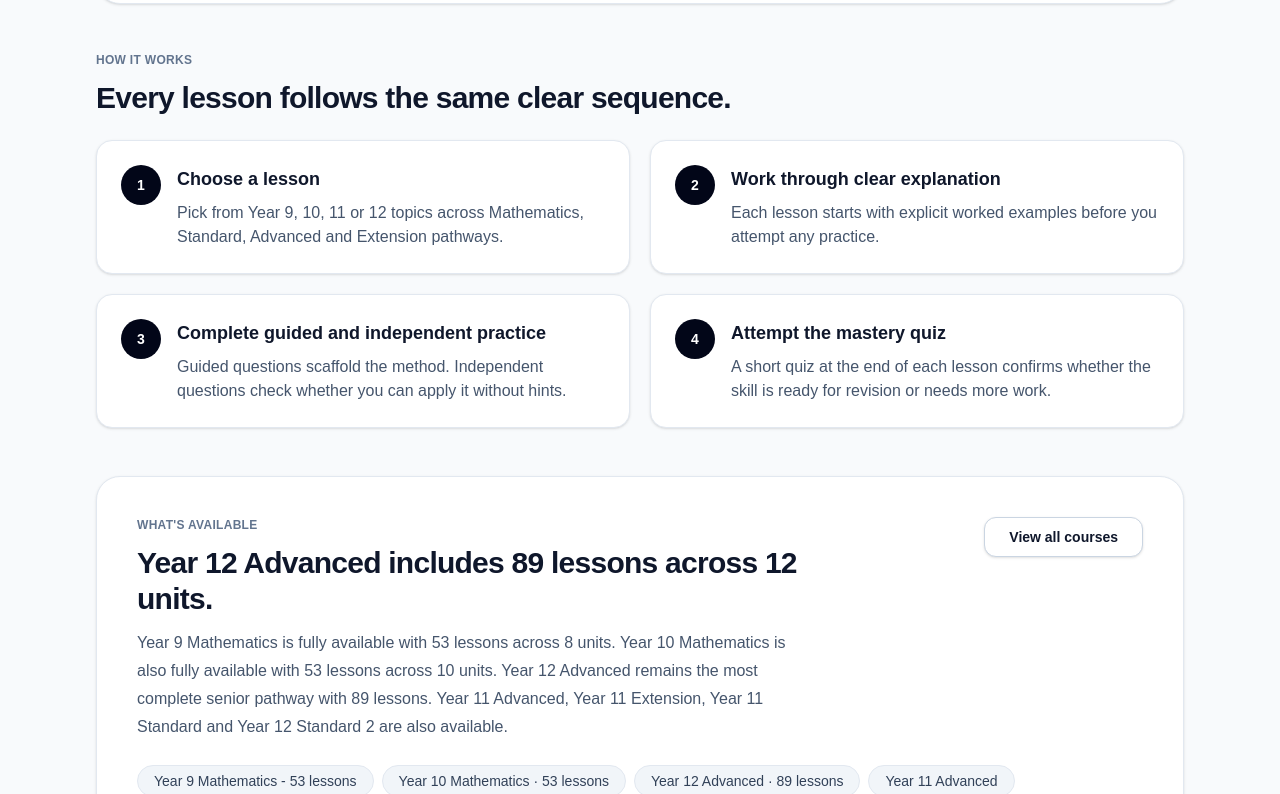
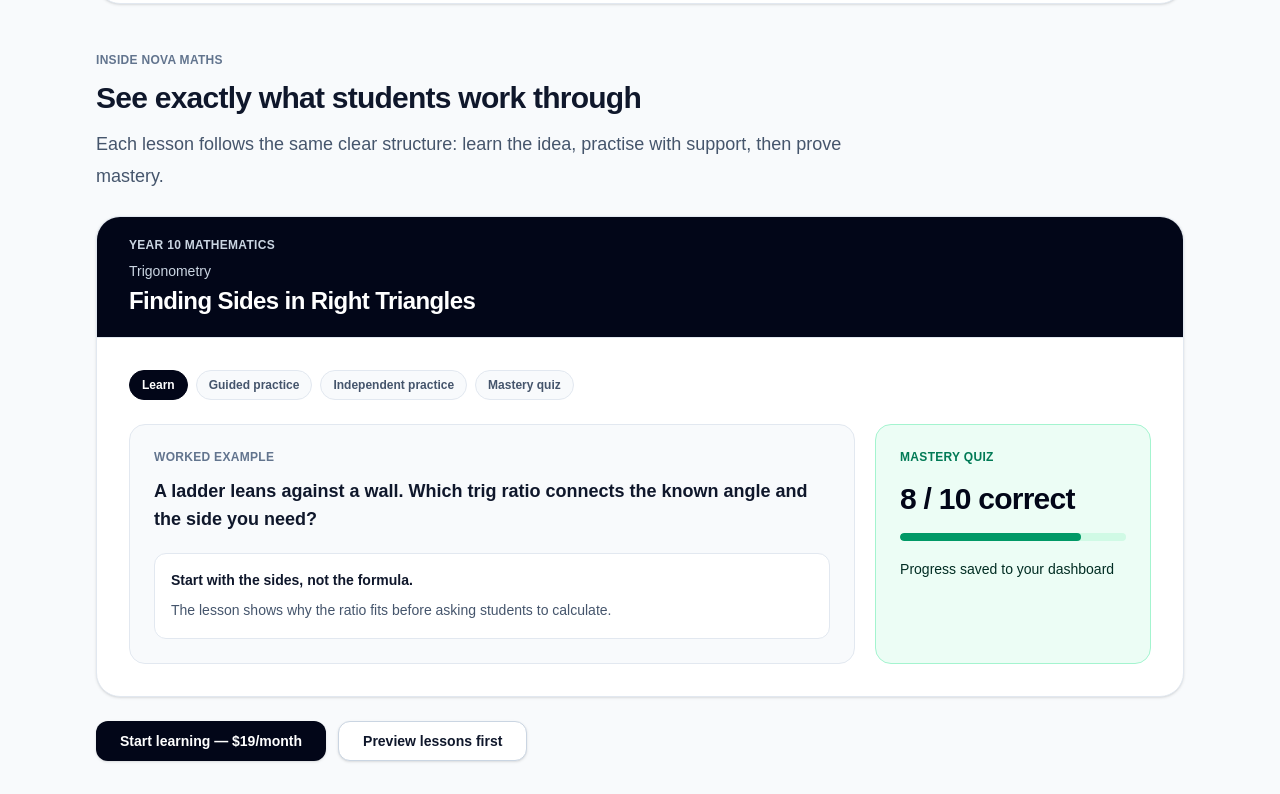
Before and after one commit to xiharbingerix/hsc-maths-coach, a Next.js app: page / in a window 1280 px wide. Shown: the part 646-1440 px from the top of the page. Built offline with nearby package versions, Linux system fonts and the light colour scheme; no server answers.

Commit message:
Add homepage product preview

```diff
--- a/app/page.tsx
+++ b/app/page.tsx
@@ -202,6 +202,98 @@ export default function Home() {
         </section>
 
         <section className="space-y-6">
+          <div className="max-w-3xl">
+            <SectionLabel>Inside Nova Maths</SectionLabel>
+            <h2 className="mt-3 text-3xl font-bold tracking-tight text-slate-900">
+              See exactly what students work through
+            </h2>
+            <p className="mt-3 text-lg leading-8 text-slate-600">
+              Each lesson follows the same clear structure: learn the idea,
+              practise with support, then prove mastery.
+            </p>
+          </div>
+
+          <div className="overflow-hidden rounded-3xl border border-slate-200 bg-white shadow-sm">
+            <div className="border-b border-slate-200 bg-slate-950 px-6 py-5 text-white md:px-8">
+              <p className="text-xs font-semibold uppercase tracking-wide text-slate-300">
+                Year 10 Mathematics
+              </p>
+              <p className="mt-2 text-sm font-medium text-slate-300">
+                Trigonometry
+              </p>
+              <h3 className="mt-1 text-2xl font-bold tracking-tight">
+                Finding Sides in Right Triangles
+              </h3>
+            </div>
+
+            <div className="p-6 md:p-8">
+              <div className="flex flex-wrap gap-2">
+                {[
+                  "Learn",
+                  "Guided practice",
+                  "Independent practice",
+                  "Mastery quiz",
+                ].map((step, index) => (
+                  <span
+                    key={step}
+                    className={`rounded-full border px-3 py-1.5 text-xs font-semibold ${
+                      index === 0
+                        ? "border-slate-950 bg-slate-950 text-white"
+                        : "border-slate-200 bg-slate-50 text-slate-600"
+                    }`}
+                  >
+                    {step}
+                  </span>
+                ))}
+              </div>
+
+              <div className="mt-6 grid gap-5 lg:grid-cols-[1fr_0.38fr]">
+                <div className="rounded-2xl border border-slate-200 bg-slate-50 p-5 md:p-6">
+                  <p className="text-xs font-semibold uppercase tracking-wide text-slate-500">
+                    Worked example
+                  </p>
+                  <p className="mt-3 text-lg font-semibold leading-7 text-slate-900">
+                    A ladder leans against a wall. Which trig ratio connects
+                    the known angle and the side you need?
+                  </p>
+                  <div className="mt-5 rounded-xl border border-slate-200 bg-white p-4">
+                    <p className="text-sm font-semibold text-slate-900">
+                      Start with the sides, not the formula.
+                    </p>
+                    <p className="mt-2 text-sm leading-6 text-slate-600">
+                      The lesson shows why the ratio fits before asking
+                      students to calculate.
+                    </p>
+                  </div>
+                </div>
+
+                <div className="rounded-2xl border border-emerald-200 bg-emerald-50 p-5 md:p-6">
+                  <p className="text-xs font-semibold uppercase tracking-wide text-emerald-700">
+                    Mastery quiz
+                  </p>
+                  <p className="mt-4 text-3xl font-bold tracking-tight text-slate-950">
+                    8 / 10 correct
+                  </p>
+                  <div className="mt-4 h-2 overflow-hidden rounded-full bg-emerald-100">
+                    <div className="h-full w-4/5 rounded-full bg-emerald-600" />
+                  </div>
+                  <p className="mt-4 text-sm leading-6 text-emerald-950">
+                    Progress saved to your dashboard
+                  </p>
+                </div>
+              </div>
+            </div>
+          </div>
+
+          <div className="flex flex-col gap-3 sm:flex-row">
+            <SubscribeCTA href="/checkout?offer=online-learning">
+              Start learning &mdash; $19/month
+            </SubscribeCTA>
+            <SecondaryLink href="/course">Preview lessons first</SecondaryLink>
+          </div>
+        </section>
+
+        <section className="space-y-6">
           <div className="max-w-2xl">
             <SectionLabel>How it works</SectionLabel>
             <h2 className="mt-3 text-3xl font-bold tracking-tight text-slate-900">
```
